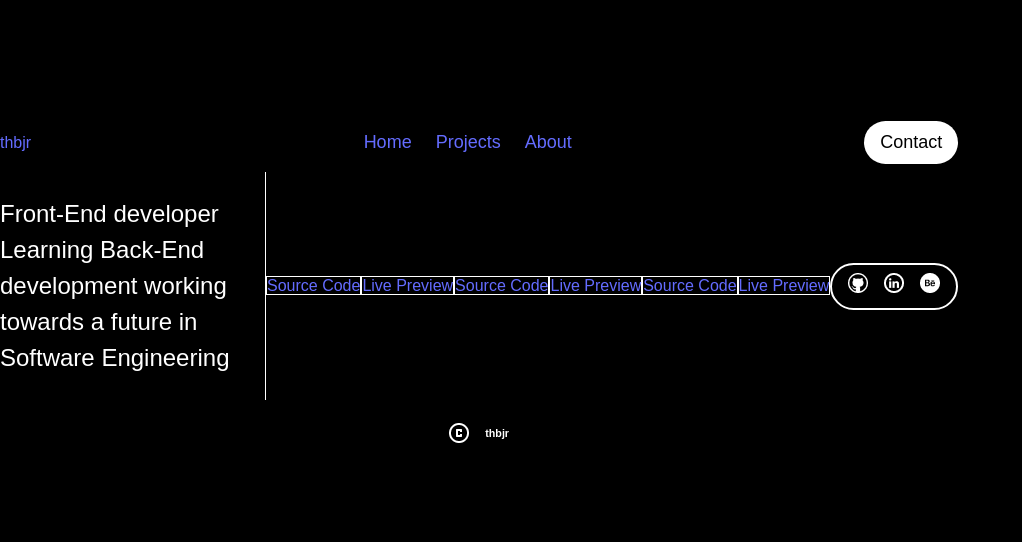
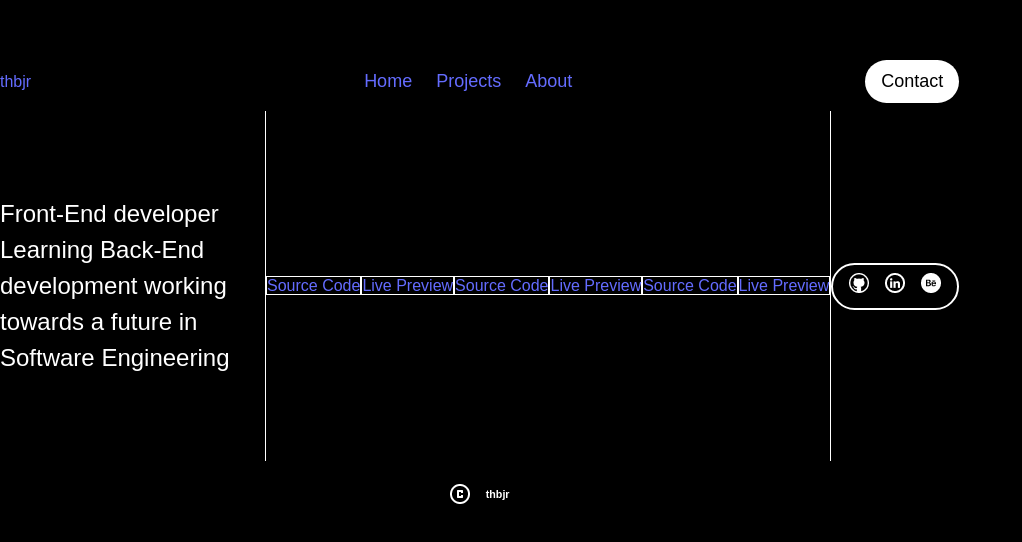
Before and after one commit to Thato-Hopolang/thbjr, a React (Vite) app in the folder thbjr/: page / in a window 1280 px wide. Shown: the part 110-652 px from the top of the page, without its empty margins (0-1022 px from the left). Built offline with nearby package versions, Linux system fonts and the light colour scheme.

Commit message:
Modifies style/s: - App - Hero - Porfolios
Modifies component/s:
- Portfolios
- App

```diff
--- a/thbjr/src/App.css
+++ b/thbjr/src/App.css
@@ -6,12 +6,6 @@ body {
 
 .page {
   display: flex;
-  flex-direction: column;
-}
-
-.container {
-  display: flex;
-  align-items: center;
   flex-direction: column;
 }
 
--- a/thbjr/src/App.jsx
+++ b/thbjr/src/App.jsx
@@ -14,7 +14,7 @@ function App() {
   return (
     <div className="page">
       <Navigation/>
-      <div className="container">
+      <div className="body">
       <Routes>
         <Route path="/" element={<Home/>} />
         <Route path="/Projects" element={<Projects/>} />
--- a/thbjr/src/Components/Hero/Hero.css
+++ b/thbjr/src/Components/Hero/Hero.css
@@ -1,6 +1,9 @@
 .hero {
   max-width: 16.563rem;
   border-right: 1px solid #fff;
+  height: 21.875rem;
+  display: flex;
+  align-items: center;
 }
 
 .hero h3 {
--- a/thbjr/src/Components/Portfolios/Porfolios.css
+++ b/thbjr/src/Components/Portfolios/Porfolios.css
@@ -1,3 +1,10 @@
+.portfolios-holder {
+  border-left: 1px solid #fff;
+  height: 21.875rem;
+  display: flex;
+  align-items: center;
+}
+
 .portfolios {
     display: flex;
     align-items: center;
--- a/thbjr/src/Components/Portfolios/Porfolios.jsx
+++ b/thbjr/src/Components/Portfolios/Porfolios.jsx
@@ -7,11 +7,14 @@ import Behance from "../Icons/Behance.png"
 
 const Porfolios = () => {
   return (
-    <div className="portfolios">
-      <Icons to={""} src={GitHub} alt={"Github icon"}/>
-      <Icons to={""} src={LinkedIn} alt={"LinkedIn icon"}/>
-      <Icons to={""} src={Behance} alt={"Behance icon"}/>
+    <div className="portfolios-holder">
+      <div className="portfolios">
+        <Icons to={""} src={GitHub} alt={"Github icon"}/>
+        <Icons to={""} src={LinkedIn} alt={"LinkedIn icon"}/>
+        <Icons to={""} src={Behance} alt={"Behance icon"}/>
+      </div>
     </div>
+
   )
 }
 
```
